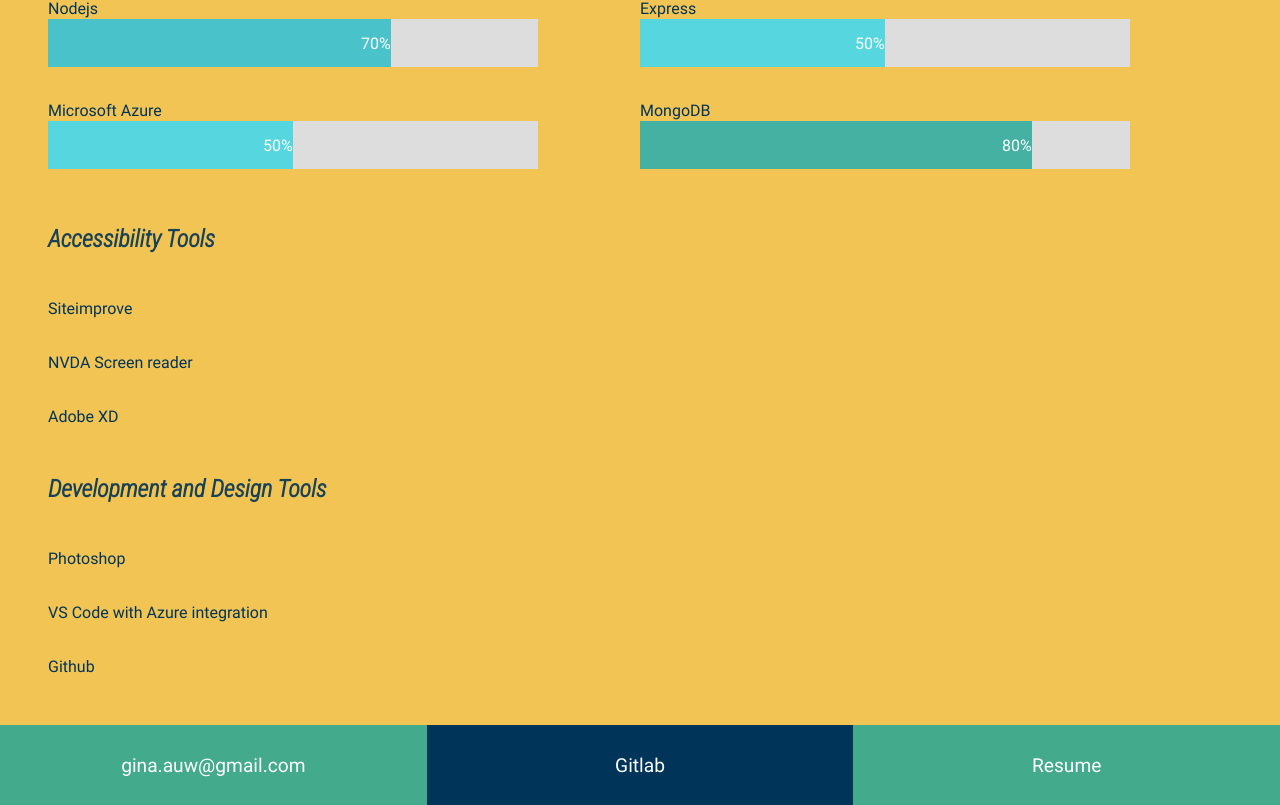
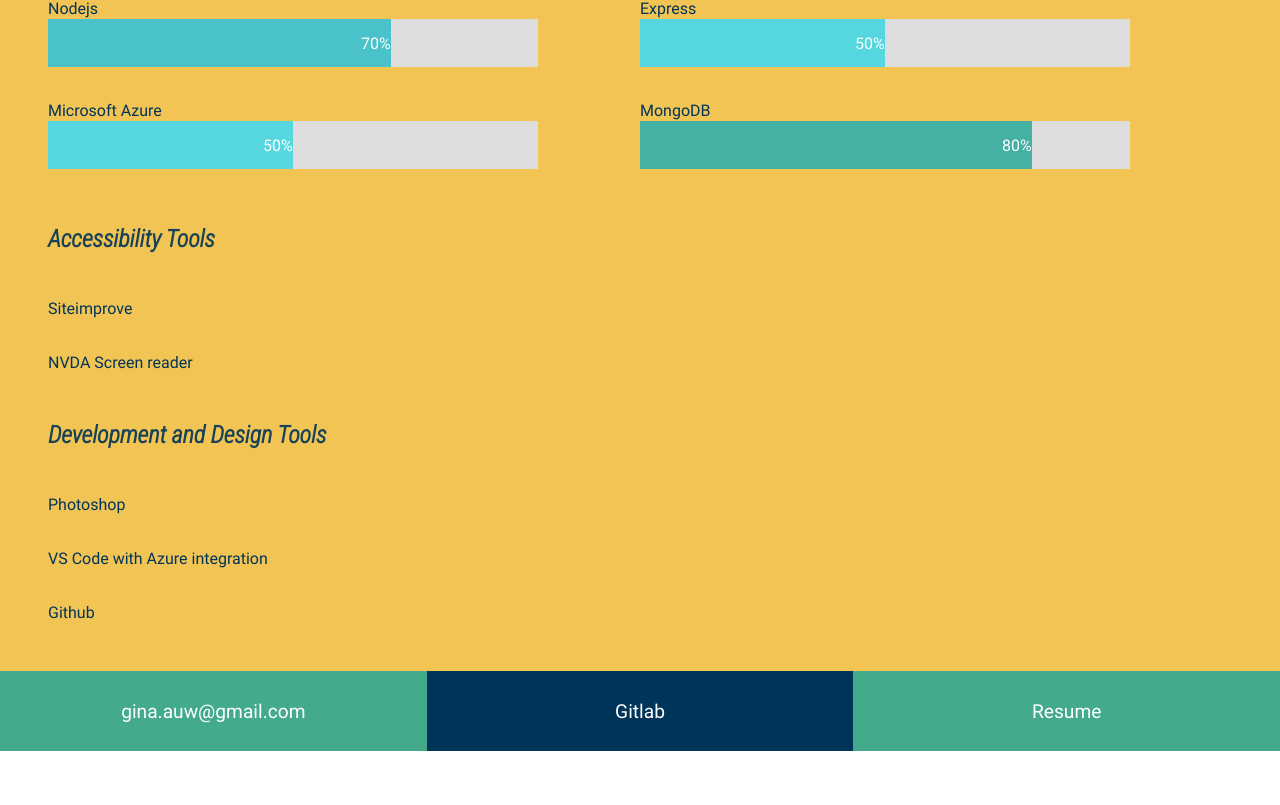
Before and after one commit to auriartew/Portfolio, a React (Create React App) app: page / in a window 1280 px wide. Shown: the part 3608-4413 px from the top of the page. After the commit the page ends 4359 px from the top, so only its background shows below. Built offline with nearby package versions, Linux system fonts and the light colour scheme; a web font is replaced by a local one.

Commit message:
Updated Skills

```diff
--- a/src/Skills.js
+++ b/src/Skills.js
@@ -70,7 +70,6 @@ export default function Skills() {
                     <div className="column">
                         <p>Siteimprove</p>
                         <p>NVDA Screen reader</p>
-                        <p>Adobe XD</p>
                     </div>
                 </div>
             </div>
```
